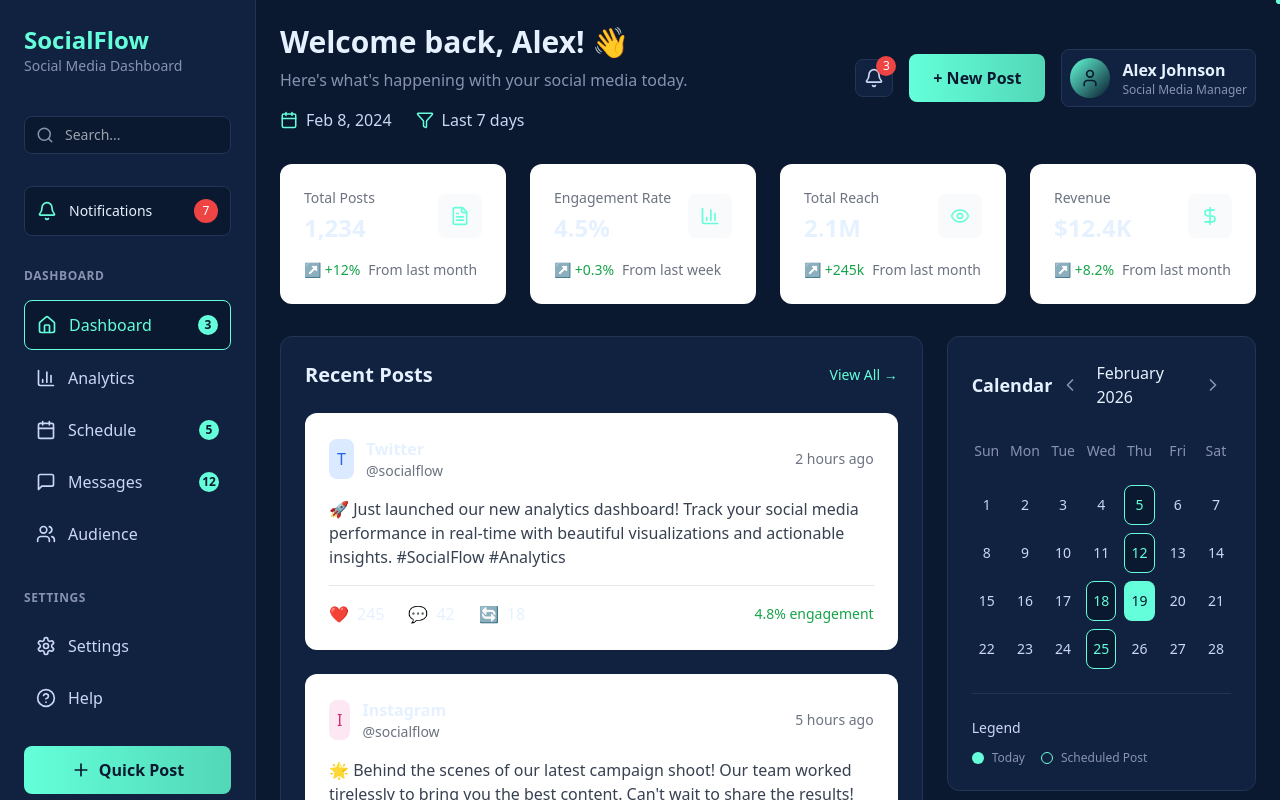
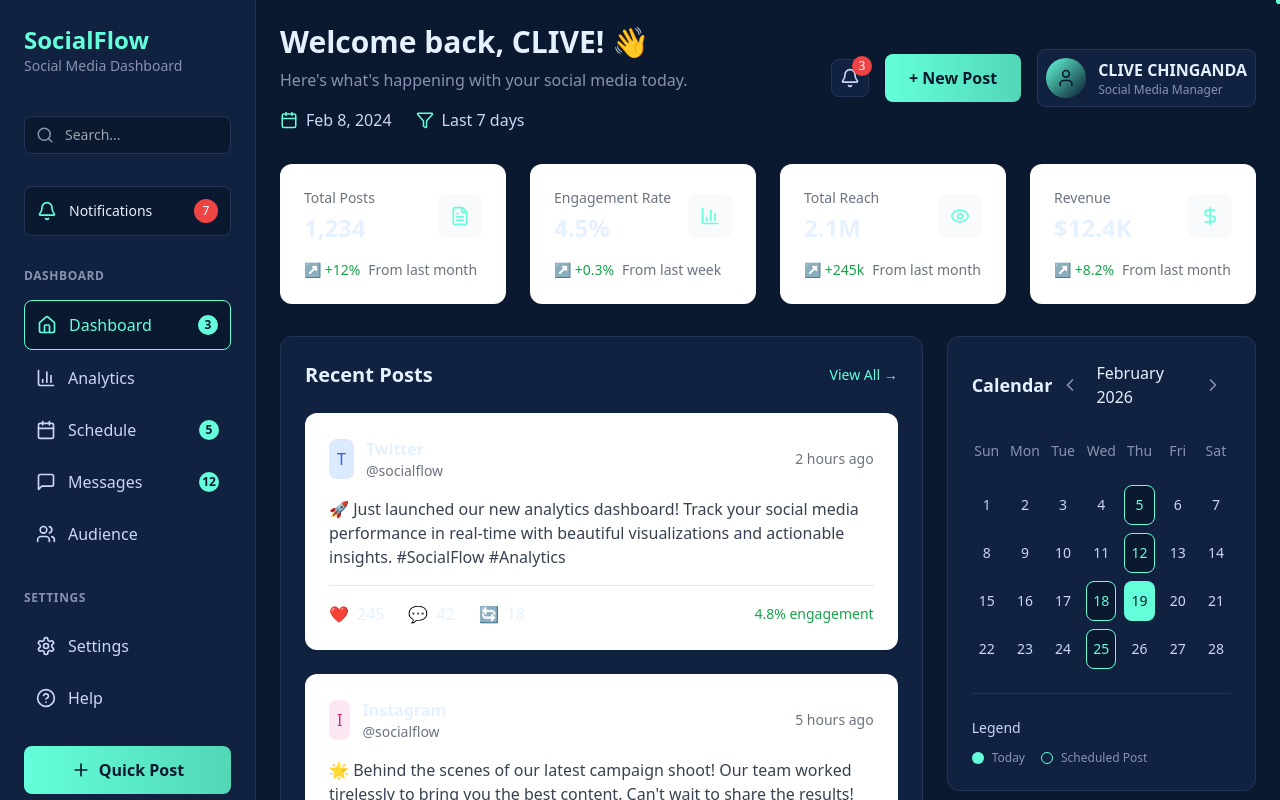
Before and after one commit to clivetafa/socialflow, a Next.js app: page / in a window 1280 px wide. Shown: the top 800 px of the page. Built offline with nearby package versions, Linux system fonts and the light colour scheme.

Commit message:
Update header greeting and user name

```diff
--- a/app/components/Header.tsx
+++ b/app/components/Header.tsx
@@ -10,7 +10,7 @@ export default function Header({ onNewPostClick }: HeaderProps) {
   return (
     <div className="flex items-center justify-between mb-8">
       <div>
-        <h1 className="text-3xl font-bold text-[#e6f1ff]">Welcome back, Alex! 👋</h1>
+        <h1 className="text-3xl font-bold text-[#e6f1ff]">Welcome back, CLIVE! 👋</h1>
         <p className="text-[#8892b0] mt-2">Here's what's happening with your social media today.</p>
 
         {/* Date and Stats */}
@@ -49,7 +49,7 @@ export default function Header({ onNewPostClick }: HeaderProps) {
             <User className="text-[#0a192f]" size={20} />
           </div>
           <div>
-            <p className="font-semibold text-[#e6f1ff]">Alex Johnson</p>
+            <p className="font-semibold text-[#e6f1ff]">CLIVE CHINGANDA</p>
             <p className="text-xs text-[#8892b0]">Social Media Manager</p>
           </div>
         </div>
```
